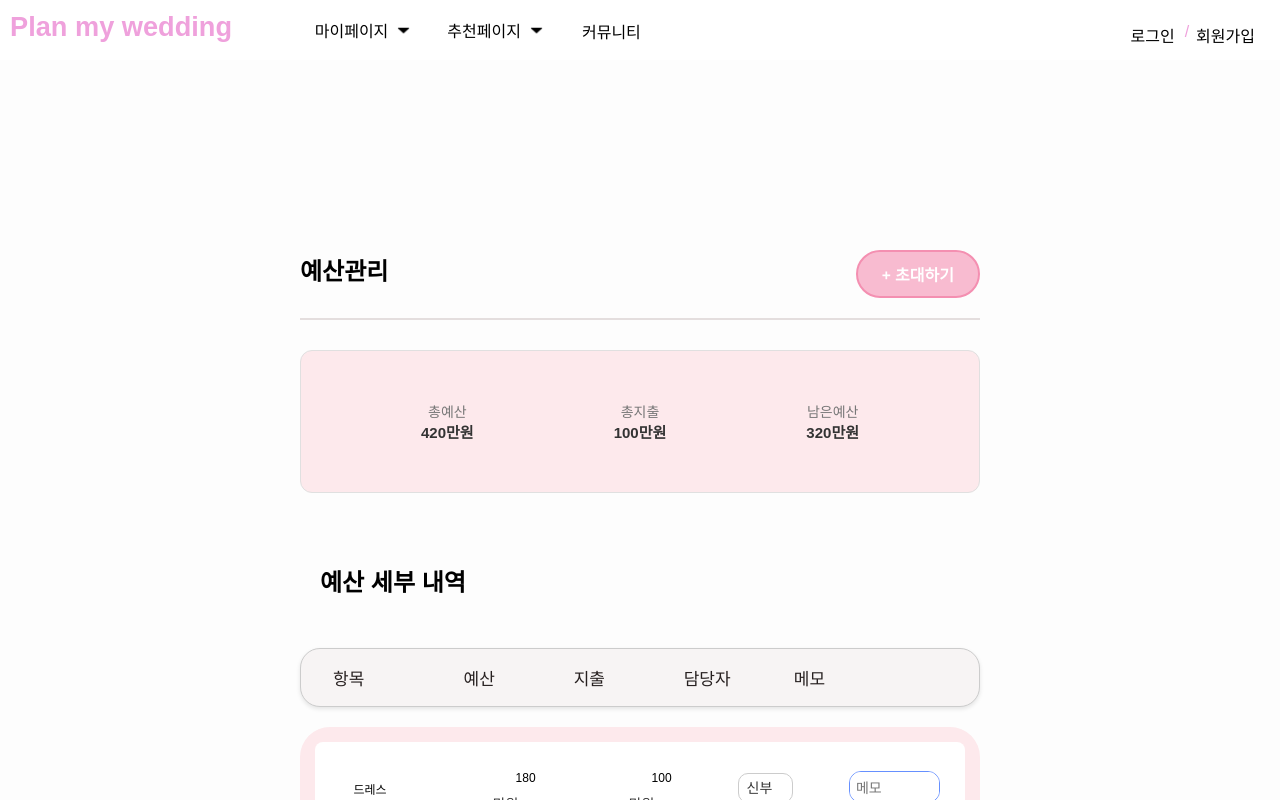
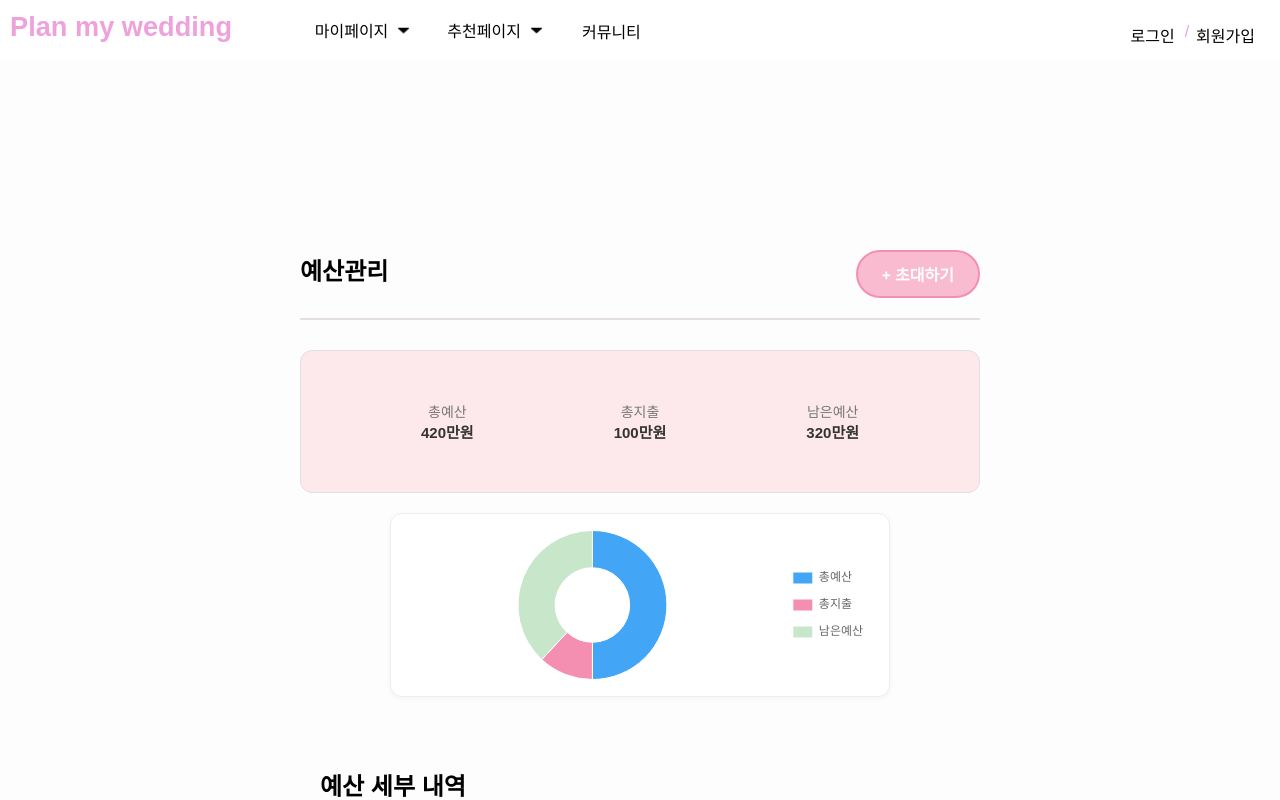
Before and after one commit to yugwangmyeong/PlanMyWedding, a React (Create React App) app in the folder front/: page /moneycontrol in a window 1280 px wide. Shown: the top 800 px of the page. Built offline with nearby package versions, Linux system fonts and the light colour scheme.

Commit message:
4.8 15시 커밋 예산관리 도표 추가, 예산세부내역 글씨 조정

```diff
--- a/front/src/components/Moneycontrol/BudgetSummary.jsx
+++ b/front/src/components/Moneycontrol/BudgetSummary.jsx
@@ -1,5 +1,10 @@
 import React from "react";
+import { Doughnut } from "react-chartjs-2";
+import { Chart, ArcElement, Tooltip, Legend } from "chart.js";
 import "../styles/budgetsummary.css";
+
+// Chart 구성요소 등록
+Chart.register(ArcElement, Tooltip, Legend);
 
 const BudgetSummary = ({ items }) => {
   const totalBudget = items.reduce(
@@ -12,7 +17,35 @@ const BudgetSummary = ({ items }) => {
   );
   const remaining = totalBudget - totalSpent;
 
+  // 차트 데이터 구성 (예시로 각 항목을 동일한 비율로 표시함)
+  const chartData = {
+    labels: ["총예산", "총지출", "남은예산"],
+    datasets: [
+      {
+        data: [totalBudget, totalSpent, remaining],
+        backgroundColor: ["#42a5f5", "#f48fb1", "#c8e6c9"],
+        borderWidth: 1,
+      },
+    ],
+  };
+
+  // 차트 옵션 (반응형)
+  const chartOptions = {
+    responsive: true,
+    maintainAspectRatio: false, // 부모 요소의 크기에 맞게 조절
+    plugins: {
+      legend: {
+        position: "right",
+        labels: {
+          boxWidth: 20,
+          padding: 15,
+        },
+      },
+    },
+  };
+
   return (
+  <div>
     <div className="budget-box">
       <div className="budget-item">
         <div className="label">총예산</div>
@@ -29,6 +62,13 @@ const BudgetSummary = ({ items }) => {
         <div className="value">{remaining.toLocaleString()}만원</div>
       </div>
     </div>
+
+    {/* 차트를 위한 추가 영역 */}
+    <div className="budget-chart-box">
+    <Doughnut data={chartData} options={chartOptions} />
+  </div>
+</div>
+
   );
 };
 
--- a/front/src/components/styles/budgetrow.css
+++ b/front/src/components/styles/budgetrow.css
@@ -22,7 +22,10 @@
 /* ✅ 열 스타일 */
 .budget-col {
   flex: 1;
+  text-align: center;
   padding: 0 8px;
+  white-space: nowrap;
+  min-width: 80px;
 }
 
 /* ✅ input 스타일 */
--- a/front/src/components/styles/login.css
+++ b/front/src/components/styles/login.css
@@ -32,7 +32,7 @@
   .input-group input {
     width: 90%;
     padding: 10px;
-    font-size: 14px;
+    font-size: 11px;
     border: 1px solid #ccc;
     border-radius: 15px;
     box-sizing: border-box;
--- /dev/null
+++ b/package.json
@@ -0,0 +1,6 @@
+{
+  "dependencies": {
+    "chart.js": "^4.4.8",
+    "react-chartjs-2": "^5.3.0"
+  }
+}
```
Also changed, not shown: 1 other file (tests, documents, lock files or other folders).
